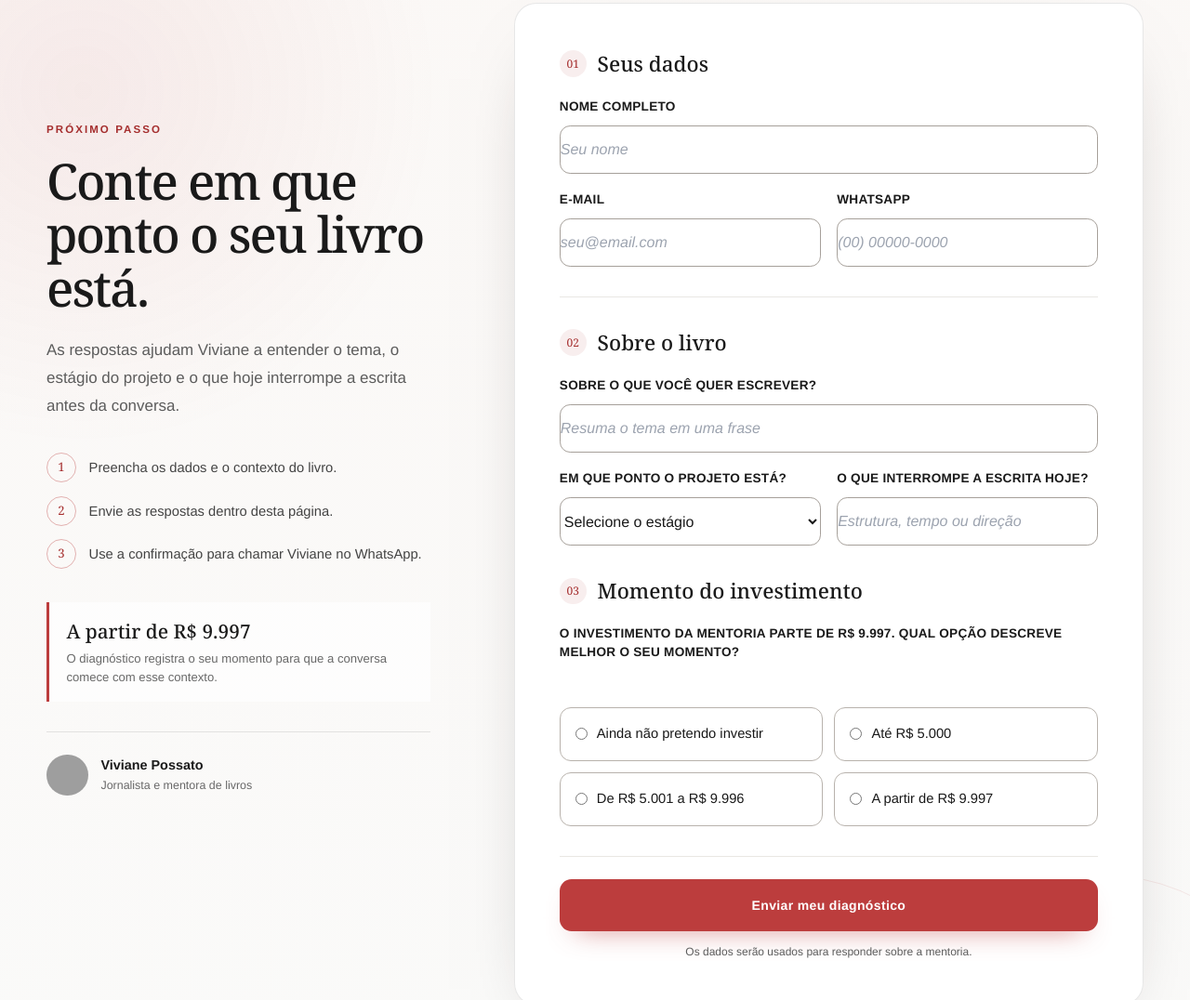
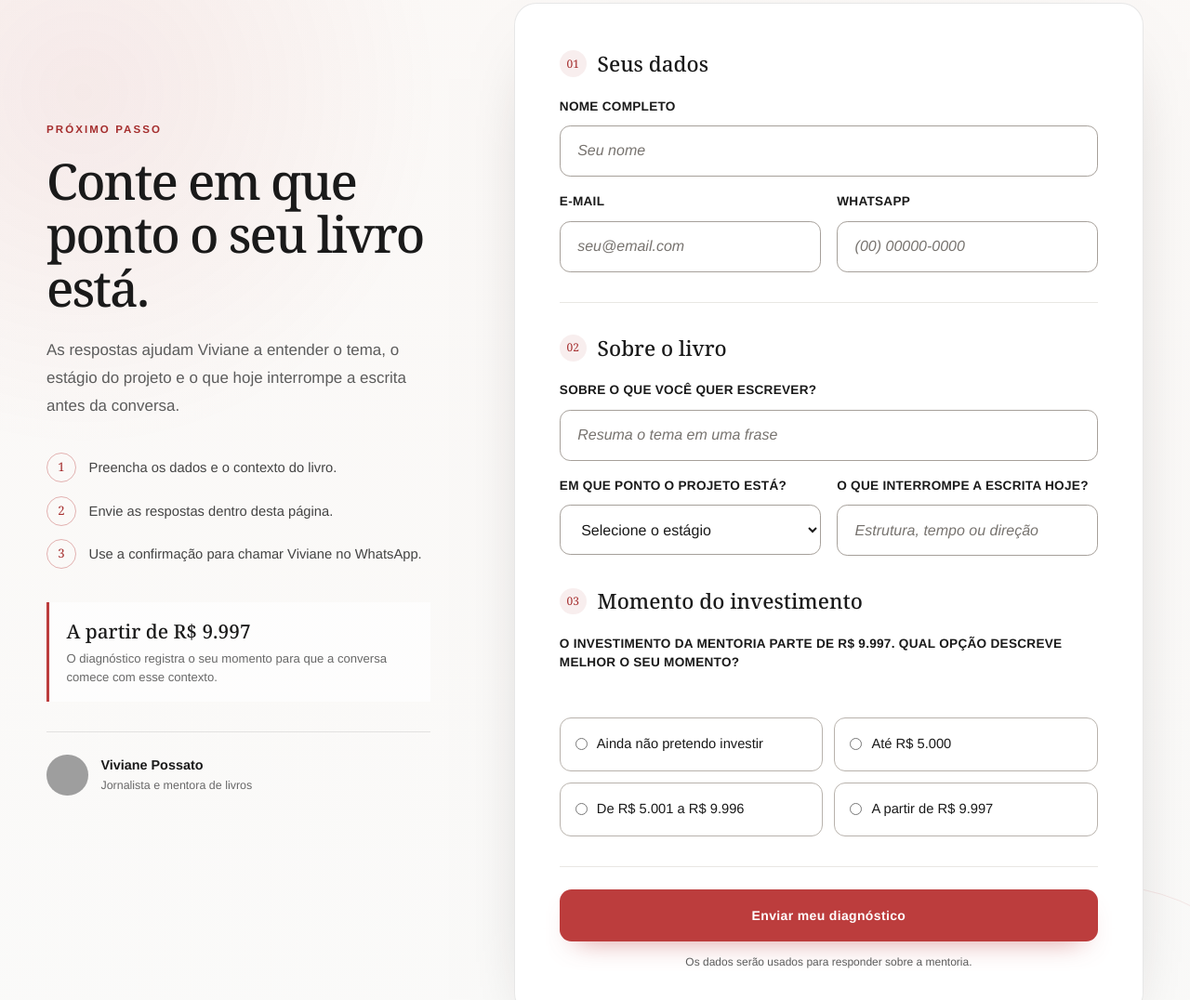
Before and after one commit to austmidias0x/viviane-possato-escrita-de-memorias, a website: page mentoria/index.html in a window 1280 px wide. Shown: the part 820-1896 px from the top of the page at 93% size. Drawn offline with nearby package versions, Linux system fonts and the light colour scheme; grey boxes are pictures that could not be loaded.

Commit message:
Ajusta espaço interno dos campos (#3)

```diff
--- a/mentoria/index.html
+++ b/mentoria/index.html
@@ -231,11 +231,22 @@
     .form-field--full { grid-column:1 / -1; }
     #diagnostico input:not([type="hidden"]):not([type="radio"]),
     #diagnostico select {
-      min-height:52px;
+      min-height:54px;
       border-color:#A6A09A;
       border-radius:.7rem;
       background:#fff;
       transition:border-color .15s,box-shadow .15s;
+    }
+    #diagnostico input:not([type="hidden"]):not([type="radio"]) {
+      padding:.9rem 1.15rem;
+    }
+    #diagnostico select {
+      padding:.9rem 2.8rem .9rem 1.15rem;
+    }
+    #diagnostico input::placeholder {
+      color:#77736F;
+      font-style:italic;
+      opacity:1;
     }
     #diagnostico input:not([type="hidden"]):not([type="radio"]):hover,
     #diagnostico select:hover { border-color:#6F6964; }
```
Also changed, not shown: tests/frontend-behavior.test.mts.
